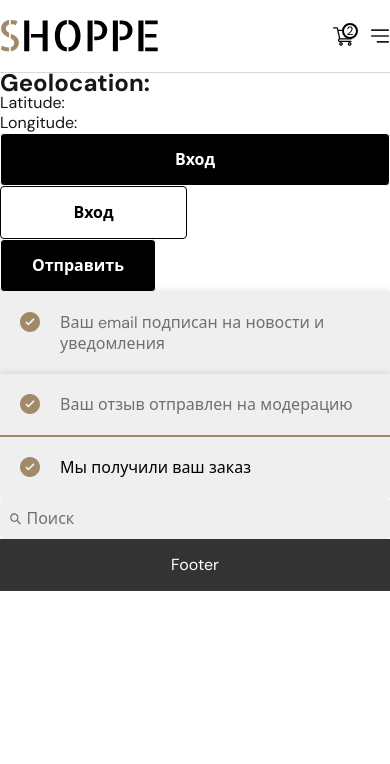
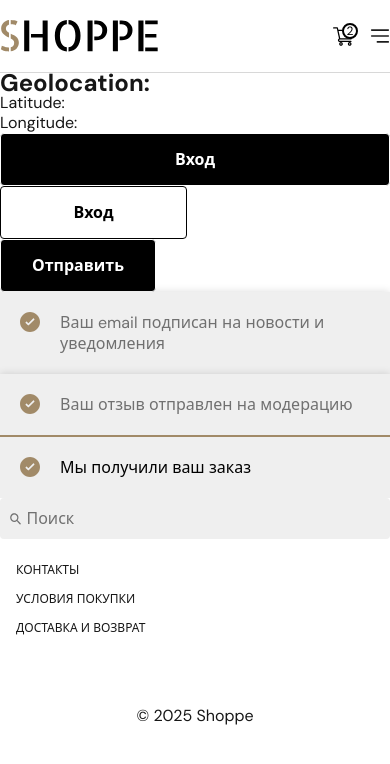
Before and after one commit to ministrov/shoppe-ecommerce-next, a Next.js app: page / in a window 390 px wide. Shown: the top 764 px of the page. Built offline with nearby package versions, Linux system fonts and the light colour scheme; no server answers.

Commit message:
feat: create a markup and basic styles for footer

```diff
--- a/layouts/footer/Footer.module.css
+++ b/layouts/footer/Footer.module.css
@@ -1,6 +1,146 @@
 .footer {
-  padding: 1rem;
-  background-color: #333;
-  color: #fff;
-  text-align: center;
+  display: flex;
+  flex-direction: column;
+  gap: 50px;
+  max-width: 1248px;
+  margin: 0 auto;
+  padding: 0 16px;
+  padding-bottom: 68px;
 }
+.footer hr {
+  height: 1px;
+  border: none;
+  border-bottom: 1px solid var(--color-gray);
+}
+.footer__top {
+  display: flex;
+  justify-content: space-between;
+  align-items: center;
+}
+
+.footer__top ul {
+  display: flex;
+  padding: 0;
+  gap: 30px;
+  list-style: none;
+}
+
+.footer__top ul a {
+  font-size: 16px;
+  font-weight: 400;
+  line-height: 22px;
+  text-transform: uppercase;
+  text-decoration: none;
+  color: var(--color-dark-gray);
+}
+
+.footer__top a:hover {
+  fill: red;
+}
+
+.footer__bottom {
+  display: flex;
+  justify-content: space-between;
+}
+
+.footer__form {
+  position: relative;
+  display: flex;
+  justify-content: space-between;
+  align-items: center;
+}
+
+.footer__input {
+  width: 396px;
+  display: flex;
+  justify-content: space-between;
+  align-items: center;
+}
+
+.footer__subscribe {
+  position: absolute;
+  right: 0;
+  top: 50%;
+  background: none;
+  border: none;
+  transform: translateY(-50%);
+}
+
+@media screen and (max-width: 1024px) {
+  .footer__top {
+    flex-direction: column;
+    gap: 32px;
+  }
+
+  .footer__bottom {
+    flex-direction: column;
+    align-items: center;
+    gap: 32px;
+  }
+
+  .footer__input {
+    order: 1;
+  }
+
+  .footer__top ul {
+    order: 2;
+  }
+
+  .footer__social {
+    order: 1;
+  }
+
+  .footer__copyright {
+    order: 2;
+  }
+}
+
+@media screen and (max-width: 768px) {
+  .footer {
+    padding-bottom: 48px;
+  }
+
+  .footer__top {
+    align-items: normal;
+  }
+
+  .footer__input {
+    width: 100%;
+  }
+}
+
+@media screen and (max-width: 575px) {
+  .footer {
+    gap: 0;
+  }
+
+  .footer hr {
+    display: none;
+  }
+
+  .footer__top {
+    gap: 20px;
+  }
+
+  .footer__top ul {
+    flex-direction: column;
+    gap: 8px;
+    margin-bottom: 36px;
+  }
+
+  .footer__top ul a {
+    font-size: 12px;
+    line-height: 20px;
+  }
+}
+
+@media screen and (max-width: 375px) {
+  .footer {
+    padding-bottom: 32px;
+  }
+
+  .footer__bottom {
+    align-items: flex-start;
+    gap: 25px;
+  }
+}
--- a/layouts/footer/Footer.tsx
+++ b/layouts/footer/Footer.tsx
@@ -1,5 +1,35 @@
+import Link from 'next/link';
 import styles from './Footer.module.css';
 
 export const Footer = () => {
-  return <footer className={styles.footer}>Footer</footer>;
+  return (
+    <div className={styles.footer}>
+      <hr />
+      <div className={styles.footer__top}>
+        <ul>
+          <li>
+            <Link href='#'>Контакты</Link>
+          </li>
+          <li>
+            <Link href='#'>Условия покупки</Link>
+          </li>
+          <li>
+            <Link href='#'>Доставка и возврат</Link>
+          </li>
+        </ul>
+        <div className={styles.footer__form}>
+          {/* <InputField
+          class="footer__input"
+          placeholder="Ваш email для акций и предложений"
+          variant="black"
+        /> */}
+          <button className={styles.footer__subscribe}>{/* <Icon name="icons:arrow-right" size="8px" /> */}</button>
+        </div>
+      </div>
+      <div className={styles.footer__bottom}>
+        <div className={styles.footer__copyright}>© {new Date().getFullYear()} Shoppe</div>
+        <div className={styles.footer__social}>{/* <SocialIcons /> */}</div>
+      </div>
+    </div>
+  );
 };
```
